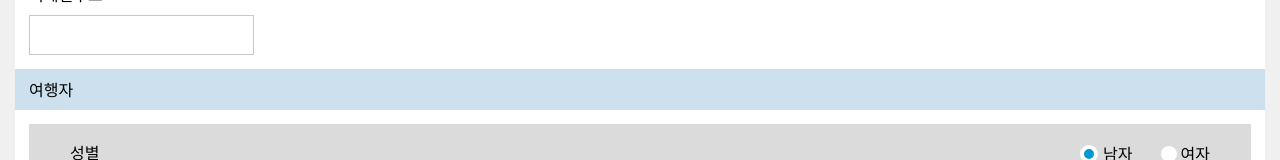
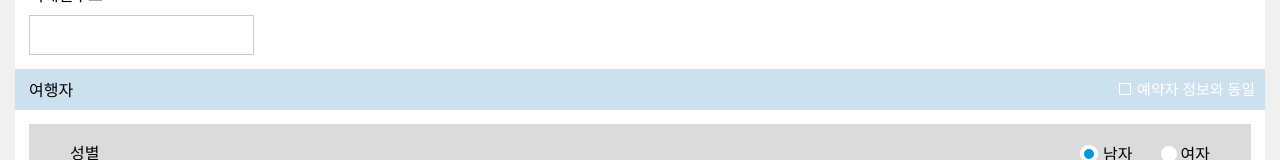
Before and after one commit to funcsom/kise_travel_tech_client, a React (Vite) app: page /travelerinfo in a window 1280 px wide. Shown: the part 472-632 px from the top of the page. Built offline with nearby package versions, Linux system fonts and the light colour scheme; a web font is replaced by a local one.

Commit message:
context 수정 및 예약자, 여행자 설정 페이지 디벨롭

```diff
--- a/src/App.jsx
+++ b/src/App.jsx
@@ -37,7 +37,8 @@ function App() {
       arrivalstation: "",
       arrivaltime: "",
     },
-    name: "",
+    reserveName: "",
+    travelerName: "",
     dob: "",
     phone: "",
     email: "",
--- a/src/components/common/NoneToggleWrapper.jsx
+++ b/src/components/common/NoneToggleWrapper.jsx
@@ -1,10 +1,27 @@
 import styles from "./NoneToggleWrapper.module.css";
 
-const NoneToggleWrapper = ({ title, children }) => {
+const NoneToggleWrapper = ({
+  title,
+  children,
+  checkbox,
+  checkedIsSame,
+  setCheckedIsSame,
+}) => {
   return (
     <div className={styles.NoneToggleWrapper}>
       <div className={styles.title}>
         <span>{title}</span>
+        {checkbox && (
+          <div style={{ color: "var(--color-white)", font: "var(--font-b2)" }}>
+            <input
+              id="isequal"
+              type="checkbox"
+              style={{ border: "1px solid var(--color-white)" }}
+              onChange={() => setCheckedIsSame(!checkedIsSame)}
+            />
+            <label htmlFor="isequal">예약자 정보와 동일</label>
+          </div>
+        )}
       </div>
       <div>{children}</div>
     </div>
--- a/src/pages/7-traveler-info/TravelerInfo.jsx
+++ b/src/pages/7-traveler-info/TravelerInfo.jsx
@@ -16,9 +16,11 @@ import Product from "../../components/common/Product";
 import iconprev from "../../assets/icon/icon_previous.svg";
 
 const TravelerInfo = () => {
+  const [checkedIsSame, setCheckedIsSame] = useState(false);
   const { info, setInfo } = useContext(UserContext);
   const [information, setInformaton] = useState({
-    name: "",
+    reserveName: "",
+    travelerName: "",
     dob: "",
     phone: "",
     email: "",
@@ -31,16 +33,27 @@ const TravelerInfo = () => {
   }, [info]);
 
   const handleClick = () => {
-    const result = confirm(confirmText);
-    if (result) {
-      handleNext();
+    if (
+      information.reserveName &&
+      information.travelerName &&
+      information.dob &&
+      information.phone &&
+      information.email
+    ) {
+      const result = confirm(confirmText);
+      if (result) {
+        handleNext();
+      }
+    } else {
+      alert("예약자 및 여행자 정보를 입력해주세요.");
     }
   };
 
   const handleNext = () => {
     setInfo({
       ...info,
-      name: information.name,
+      reserveName: information.reserveName,
+      travelerName: information.travelerName,
       dob: information.dob,
       phone: information.phone,
       email: information.email,
@@ -77,11 +90,17 @@ const TravelerInfo = () => {
               />
             </Wrapper>
           </NoneToggleWrapper>
-          <NoneToggleWrapper title="여행자">
+          <NoneToggleWrapper
+            title="여행자"
+            checkbox={true}
+            checkedIsSame={checkedIsSame}
+            setCheckedIsSame={setCheckedIsSame}
+          >
             <Wrapper>
               <TravelerForm
                 information={information}
                 setInformation={setInformaton}
+                checkedIsSame={checkedIsSame}
               />
             </Wrapper>
           </NoneToggleWrapper>
--- a/src/pages/7-traveler-info/components/ReservateForm.jsx
+++ b/src/pages/7-traveler-info/components/ReservateForm.jsx
@@ -30,9 +30,9 @@ const ReservateForm = ({ information, setInformation }) => {
           <input
             type="text"
             style={{ width: "150px" }}
-            value={information.name}
+            value={information.reserveName}
             onChange={(e) =>
-              setInformation({ ...information, name: e.target.value })
+              setInformation({ ...information, reserveName: e.target.value })
             }
           />
         </div>
--- a/src/pages/7-traveler-info/components/TravelerForm.jsx
+++ b/src/pages/7-traveler-info/components/TravelerForm.jsx
@@ -1,4 +1,21 @@
-const TravelerForm = ({ information, setInformation }) => {
+import { useEffect } from "react";
+
+const TravelerForm = ({ information, setInformation, checkedIsSame }) => {
+  // checkedIsSame이 true일 때 travelerName 업데이트
+  useEffect(() => {
+    if (checkedIsSame) {
+      setInformation((prevInfo) => ({
+        ...prevInfo,
+        travelerName: prevInfo.reserveName, // reserveName 값을 travelerName에 복사
+      }));
+    } else {
+      setInformation((prevInfo) => ({
+        ...prevInfo,
+        travelerName: "", // travelerName을 빈 문자열로 설정
+      }));
+    }
+  }, [checkedIsSame, setInformation]);
+
   return (
     <div
       style={{
@@ -12,6 +29,7 @@ const TravelerForm = ({ information, setInformation }) => {
         flex: "1",
       }}
     >
+      {/* 성별 선택 */}
       <div
         style={{
           width: "100%",
@@ -50,6 +68,8 @@ const TravelerForm = ({ information, setInformation }) => {
           </div>
         </div>
       </div>
+
+      {/* 이름 입력 */}
       <div
         style={{
           width: "100%",
@@ -60,7 +80,14 @@ const TravelerForm = ({ information, setInformation }) => {
       >
         <span style={{ display: "block" }}>이름</span>
         <div>
-          <input type="text" style={{ width: "130px" }} />
+          <input
+            type="text"
+            style={{ width: "130px" }}
+            value={information.travelerName || ""} // 값이 없을 경우 빈 문자열로 설정
+            onChange={(e) =>
+              setInformation({ ...information, travelerName: e.target.value })
+            }
+          />
         </div>
       </div>
     </div>
```
